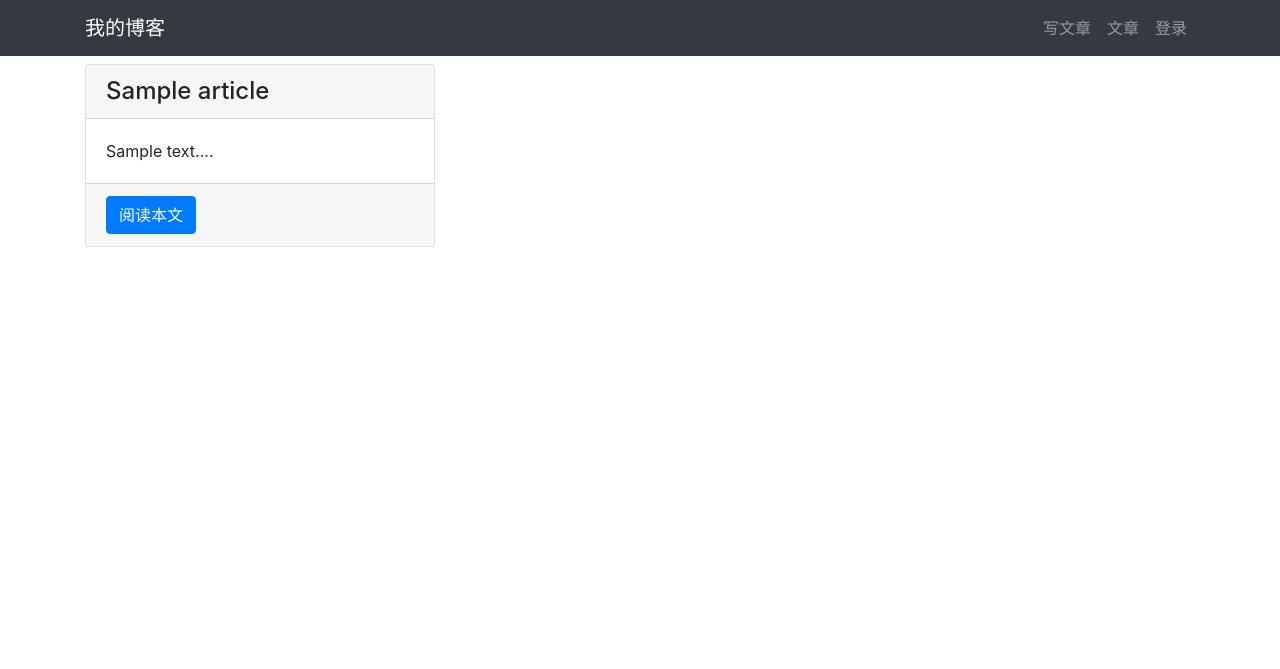
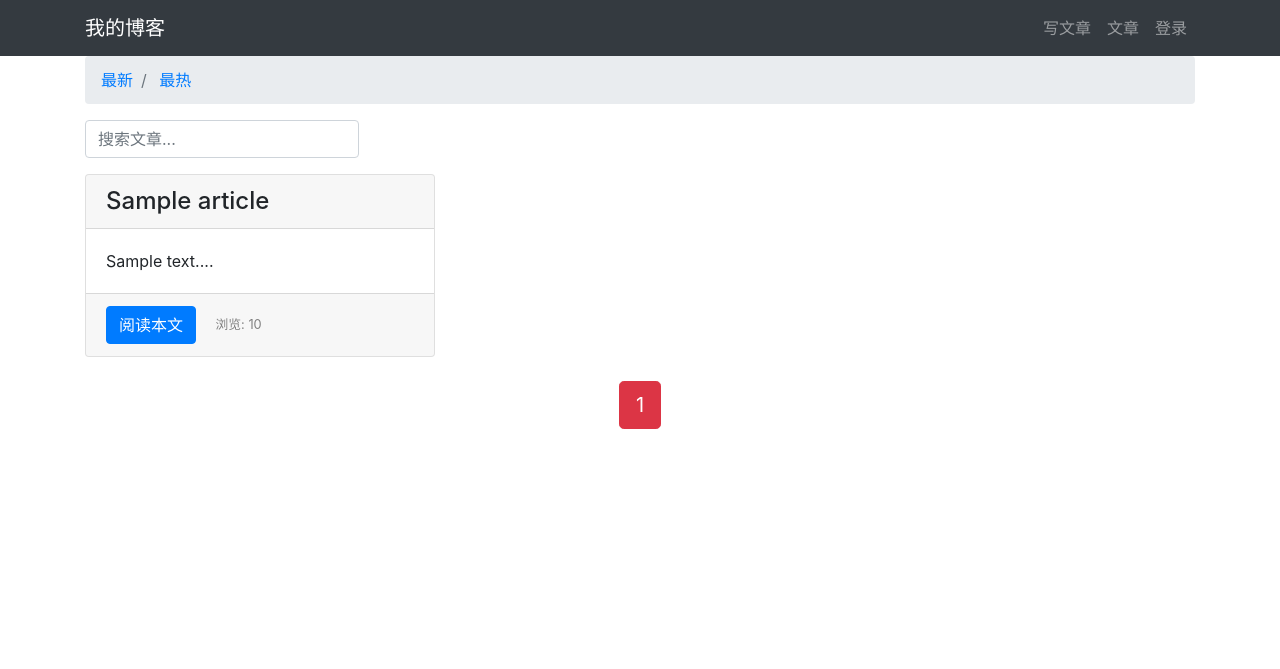
Before and after one commit to slw0312/DjangoBlog55, a Django app: page /article/article-list/ in a window 1280 px wide. Shown: the top 669 px of the page. Run offline with Django 3.2, Linux system fonts and the light colour scheme; tables that the repository leaves empty hold one stand-in row (values such as "Sample post"); parts of the project's set-up code (start-up, migrations or seed data) failed here and were passed over; some libraries are stand-ins or nearby versions.

Commit message:
complete some function of article

```diff
--- a/article/models.py
+++ b/article/models.py
@@ -19,6 +19,8 @@ class ArticlePost(models.Model):
     created = models.DateTimeField(default=timezone.now)
     # 文章更新时间。参数 auto_now=True 指定每次数据更新时自动写入当前时间
     updated = models.DateTimeField(auto_now=True)
+    # 文章浏览量
+    total_views = models.PositiveIntegerField(default=0)
 
     class Meta:
         db_table = 'article'
--- a/article/views.py
+++ b/article/views.py
@@ -8,14 +8,62 @@ from .forms import ArticlePostForm
 from django.contrib.auth.models import User
 # 引入验证登录的装饰器
 from django.contrib.auth.decorators import login_required
+# 引入分页模块
+from django.core.paginator import Paginator
+# 引入Q对象
+from django.db.models import Q
 
 
 # Create your views here.
 def article_list(request):
-    # 取出所有博客文章
-    articles = ArticlePost.objects.all()
-    # 需要传递给模板（templates）的对象
-    context = {'articles': articles}
+    # # 取出所有博客文章
+    # articles = ArticlePost.objects.all()
+    # article_list = ArticlePost.objects.all()
+    # # 每页显示一篇文章
+    # paginator = Paginator(article_list, 3)
+    # # 取出url中的页码
+    # '''在GET请求中，在url的末尾附上?key=value的键值对，视图中就可以通过request.GET.get('key')来查询value的值'''
+    # page = request.GET.get('page')
+    # # 将导航对象相应的页码内容返回给 articles
+    # articles = paginator.get_page(page)
+    # # 需要传递给模板（templates）的对象
+    # context = {'articles': articles}
+    # 根据GET请求中查询条件返回不同排序的对象数组
+    search = request.GET.get('search')
+    order = request.GET.get('order')
+    # 用户搜索逻辑
+    if search:
+        if order == 'total_views':
+            # 用Q对象，进行联合搜索
+            article_list = ArticlePost.objects.filter(
+                Q(title__icontains=search) |
+                Q(body__icontains=search)
+            ).order_by('-total_views')
+        else:
+            article_list = ArticlePost.objects.filter(
+                Q(title__icontains=search) |
+                Q(body__icontains=search)
+            )
+    # TODO:更加复杂、深度定制的搜索.借助第三方模块，如Haystack
+    else:
+        # 将 search 参数重置为空
+        search = ''
+        if order == 'total_views':
+            article_list = ArticlePost.objects.all().order_by('-total_views')
+        else:
+            article_list = ArticlePost.objects.all()
+    # if request.GET.get('order') == 'total_views':
+    #     article_list = ArticlePost.objects.all().order_by('-total_views')
+    #     order = 'total_views'
+    # else:
+    #     article_list = ArticlePost.objects.all()
+    #     order = 'normal'
+
+    paginator = Paginator(article_list, 3)
+    page = request.GET.get('page')
+    articles = paginator.get_page(page)
+
+    context = {'articles': articles, 'order': order, 'search': search}
     # render函数：载入模板，并返回context对象
     return render(request, 'list.html', context)
 
@@ -24,16 +72,33 @@ def article_list(request):
 def article_detail(request, id):
     # 取出相应的文章
     article = ArticlePost.objects.get(id=id)
+    # 浏览量+1
+    article.total_views += 1
+    article.save(update_fields=['total_views'])  # update_fields=[]指定了数据库只更新total_views字段
     # 将markdown语法渲染成html样式
-    article.body = markdown.markdown(article.body, extensions=[
-        # 包含 缩写、表格等常用扩展
-        'markdown.extensions.extra',
-        # 语法高亮扩展
-        'markdown.extensions.codehilite',
-    ])
+    # article.body = markdown.markdown(article.body, extensions=[
+    #     # 包含 缩写、表格等常用扩展
+    #     'markdown.extensions.extra',
+    #     # 语法高亮扩展
+    #     'markdown.extensions.codehilite',
+    #     # 目录扩展
+    #     'markdown.extensions.TOC'
+    # ])
+    md = markdown.Markdown(
+        extensions=[
+            # 包含 缩写、表格等常用扩展
+            'markdown.extensions.extra',
+            # 语法高亮扩展
+            'markdown.extensions.codehilite',
+            # 目录扩展
+            'markdown.extensions.toc'
+        ]
+    )
+    # 将 article.body 中的 Markdown 文本解析成 HTML 文本
+    article.body = md.convert(article.body)
 
     # 需要传递给模板的对象
-    context = {'article': article}
+    context = {'article': article, 'toc': md.toc}
     # 载入模板，并返回context对象
     return render(request, 'detail.html', context)
 
@@ -67,7 +132,7 @@ def article_create(request):
         return render(request, 'create.html')
 
 
-# TODO:article_delete&article_update need verification
+# TODO:article_delete&article_update(ok) need verification
 # 删除文章
 def article_delete(request, id):
     # 根据id获取需要删除的文章
@@ -89,9 +154,13 @@ def article_safe_delete(request, id):
 
 
 # 更新文章
+@login_required(login_url='urserprofilr/login/')  # 过滤未登录的用户,提醒用户登录
 def article_update(request, id):
     # 获取需要修改的具体文章对象
     article = ArticlePost.objects.get(id=id)
+    # 过滤非作者的用户
+    if request.user != article.author:
+        return HttpResponse('抱歉，你无权修改这篇文章。')
     # 判断用户是否为POST提交表单数据
     if request.method == 'POST':
         # 将提交的数据赋值到表单实例中
--- a/templates/list.html
+++ b/templates/list.html
@@ -25,8 +25,42 @@
 
     <!-- 定义放置文章标题的div容器 -->
     <div class="container">
+        <nav aria-label="breadcrumb">
+            <ol class="breadcrumb">
+                <li class="breadcrumb-item">
+                    <a href="{% url 'article:article_list' %}?search={{ search }}">最新</a>
+                </li>
+                <li class="breadcrumb-item">
+                    <a href="{% url 'article:article_list' %}?order=total_views&search={{ search }}">最热</a>
+                </li>
+            </ol>
+        </nav>
+        <!-- 搜索栏 -->
+        <div class="row">
+            <div class="col-auto mr-auto">
+                <form class="form-inline">
+                    <label class="sr-only">content</label>
+                    <input type="text"
+                           class="form-control mb-2 mr-sm-2"
+                           name="search"
+                           placeholder="搜索文章..."
+                           required
+                    >
+                </form>
+            </div>
+        </div>
+        <!-- 搜索提示语 -->
+        {% if search %}
+            {% if articles %}
+                <h4><span style="color: red">"{{ search }}"</span>的搜索结果如下：</h4>
+                <hr>
+            {% else %}
+                <h4>暂无<span style="color: red">"{{ search }}"</span>有关的文章。</h4>
+                <hr>
+            {% endif %}
+        {% endif %}
+
         <div class="row mt-2">
-
             {% for article in articles %}
                 <!-- 文章内容 -->
                 <div class="col-4 mb-4">
@@ -41,11 +75,56 @@
                         <!-- 注脚 -->
                         <div class="card-footer">
                             <a href="{% url 'article:article_detail' article.id %}" class="btn btn-primary">阅读本文</a>
+                            <!-- 显示浏览量 -->
+                            <span>
+                                <small class="col align-self-end" style="color: gray;">
+                                    浏览: {{ article.total_views }}
+                                </small>
+                            </span>
                         </div>
                     </div>
                 </div>
             {% endfor %}
+        </div>
 
+        <!-- 页码导航 -->
+        <div class="pagination row">
+            <div class="m-auto">
+                <span class="step-links">
+                    <!-- 如果不是第一页，则显示上翻按钮 -->
+                    {% if articles.has_previous %}
+                        <a href="?page=1&order={{ order }}&search={{ search }}" class="btn btn-success">&laquo; 1</a>
+                        <span>...</span>
+                        <a href="?page={{ articles.previous_page_number }}&order={{ order }}&search={{ search }}"
+                           class="btn btn-secondary">...</a>
+                        {% if articles.has_next %}
+                            <a href="?page={{ articles.next_page_number }}&order={{ order }}&search={{ search }}"
+                               class="btn btn-secondary">{{ articles.next_page_number }}</a>
+                            <a href="?page={{ articles.paginator.num_pages }}&order={{ order }}&search={{ search }}"
+                               class="btn btn-success">{{ articles.paginator.num_pages }} &raquo;</a>
+                        {% endif %}
+                    {% endif %}
+
+                    <!-- 当前页面 -->
+                    <span class="current btn btn-danger btn-lg">
+                        {{ articles.number }}
+                    </span>
+
+                    <!-- 如果不是最末页，则显示下翻按钮 -->
+                    {% if articles.has_next %}
+                        <a href="?page={{ articles.next_page_number }}"
+                           class="btn btn-secondary">
+                            {{ articles.next_page_number }}
+                        </a>
+                        <span>...</span>
+                        <a href="?page={{ articles.paginator.num_pages }}"
+                           class="btn btn-success">
+                            {{ articles.paginator.num_pages }}
+                            &raquo;
+                        </a>
+                    {% endif %}
+                </span>
+            </div>
         </div>
     </div>
 {% endblock content %}
```
Also changed, not shown: templates/detail.html (+18 -1 lines), article/migrations/0002_articlepost_total_views.py (added). Lines whose indentation alone changed are shown as unchanged.
